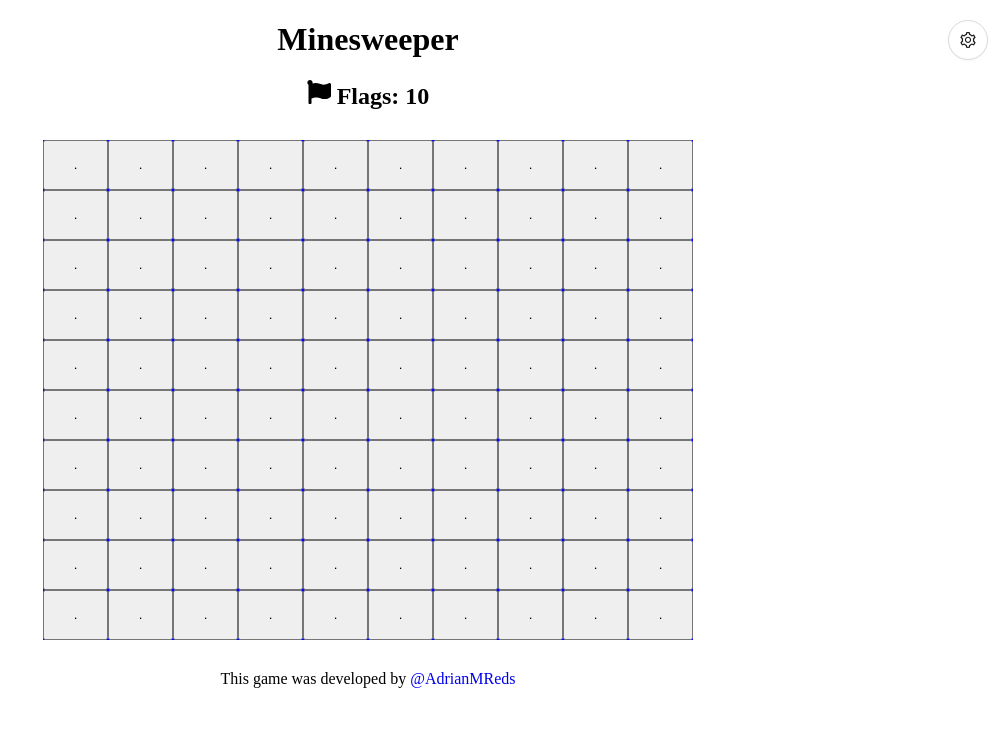
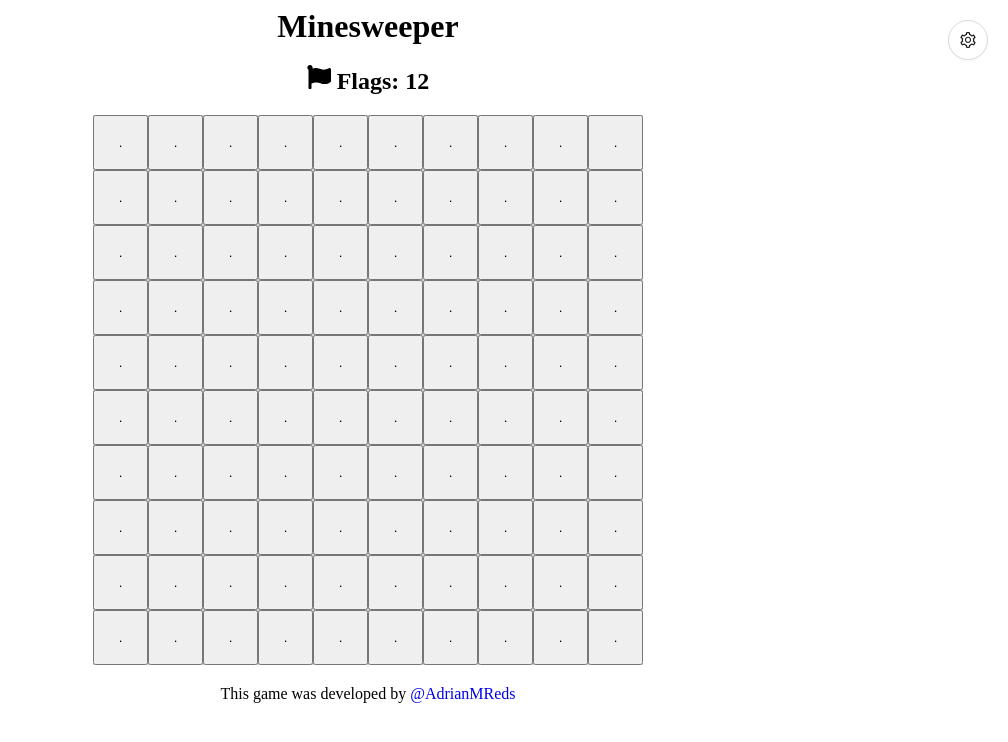
Before and after one commit to AdrianMReds/react-minesweeper, a React (Create React App) app: page / in a window 1280 px wide. Shown: the top 742 px of the page, without its empty margins (272-1280 px from the left). Built offline with nearby package versions, Linux system fonts and the light colour scheme.

Commit message:
Difficulties working

```diff
--- a/src/App.js
+++ b/src/App.js
@@ -9,7 +9,7 @@ const App = () => {
   const [settingsModalOpen, setSettingsModalOpen] = useState(false);
   return (
     <div className="App">
-      <h1>Minesweeper</h1>
+      <h1 style={{ margin: 0 }}>Minesweeper</h1>
       <Button
         icon={<SettingOutlined />}
         shape="circle"
--- a/src/Components/board/index.jsx
+++ b/src/Components/board/index.jsx
@@ -5,6 +5,7 @@ import { useSelector } from "react-redux";
 import { useDispatch } from "react-redux";
 import { updateBoard } from "../../Features/board";
 import generateBoard from "../helper";
+import { sizes } from "../helper";
 
 const Board = () => {
   const board = useSelector((state) => state.board.value.board);
@@ -16,9 +17,8 @@ const Board = () => {
   const dispatch = useDispatch();
 
   useEffect(() => {
-    console.log("Cambió lostGame");
-    console.log(lostGame);
-  }, [lostGame]);
+    setFlags(sizes[difficulty].mines);
+  }, [difficulty]);
 
   const modifyFlags = (type) => {
     setFlags((prevFlags) =>
@@ -44,10 +44,10 @@ const Board = () => {
         <div style={{ textAlign: "-webkit-center" }}>
           <button
             onClick={() => {
-              dispatch(updateBoard(generateBoard()));
+              dispatch(updateBoard(generateBoard(difficulty)));
               setLostGame(false);
               setWonGame(false);
-              setFlags(10);
+              setFlags(sizes[difficulty].mines);
             }}
           >
             Restart
@@ -66,10 +66,10 @@ const Board = () => {
         <div style={{ textAlign: "-webkit-center" }}>
           <button
             onClick={() => {
-              dispatch(updateBoard(generateBoard()));
+              dispatch(updateBoard(generateBoard(difficulty)));
               setLostGame(false);
               setWonGame(false);
-              setFlags(10);
+              setFlags(sizes[difficulty].mines);
             }}
           >
             New Game
--- a/src/Components/button-grid/index.jsx
+++ b/src/Components/button-grid/index.jsx
@@ -1,10 +1,23 @@
 import React from "react";
-import "./styles.css";
 import Button from "../button";
+import { useSelector } from "react-redux";
+import { sizes } from "../helper";
 
 const ButtonGrid = ({ board, modFlags, setLost, setWon }) => {
+  const difficulty = useSelector((state) => state.board.value.difficulty);
+
+  const style = {
+    backgroundColor: "lightgray",
+    width: 550,
+    height: 550,
+    display: "flex",
+    flexDirection: "row",
+    flexWrap: "wrap",
+    margin: "20px auto",
+  };
+
   return (
-    <div className="grid">
+    <div style={style}>
       {board.map((row) => {
         return row.map((bt) => {
           return (
@@ -13,6 +26,8 @@ const ButtonGrid = ({ board, modFlags, setLost, setWon }) => {
               modFlags={modFlags}
               setLost={setLost}
               setWon={setWon}
+              btWidth={style.width / sizes[difficulty].columns}
+              btHeight={style.height / sizes[difficulty].columns}
             />
           );
         });
--- a/src/Components/button-grid/styles.css
+++ /dev/null
@@ -1,8 +0,0 @@
-.grid {
-  background-color: blue;
-  margin: 30px auto;
-  display: grid;
-  grid-template-columns: repeat(10, 1fr);
-  max-width: 650px;
-  position: relative;
-}
--- a/src/Components/button/index.jsx
+++ b/src/Components/button/index.jsx
@@ -6,7 +6,7 @@ import { updateBoard } from "../../Features/board";
 import { useDispatch } from "react-redux";
 import { useSelector } from "react-redux";
 
-const Button = ({ bt, modFlags, setLost, setWon }) => {
+const Button = ({ bt, modFlags, setLost, setWon, btWidth, btHeight }) => {
   const board = useSelector((state) => state.board.value.board);
   let bx = bt.coords.x;
   let by = bt.coords.y;
@@ -178,14 +178,18 @@ const Button = ({ bt, modFlags, setLost, setWon }) => {
       onClick={handleClick}
       onContextMenu={handleClick}
       disabled={stat === "u" ? true : false}
-      style={{ cursor: stat === "u" ? "auto" : "pointer" }}
+      style={{
+        cursor: stat === "u" ? "auto" : "pointer",
+        width: btWidth,
+        height: btHeight,
+      }}
     >
       {stat === "b" ? (
         "."
       ) : stat === "f" ? (
         <FaFlag />
       ) : bt.value === 9 ? (
-        <FaBomb color="white" />
+        <FaBomb color="black" />
       ) : bt.value !== 0 ? (
         bt.value
       ) : (
--- a/src/Components/helper.js
+++ b/src/Components/helper.js
@@ -1,3 +1,9 @@
+export const sizes = {
+  facil: { columns: 10, mines: 12 },
+  medio: { columns: 15, mines: 40 },
+  dificil: { columns: 20, mines: 75 },
+};
+
 const addNumbers = (b) => {
   for (let i = 0; i < b.length; i++) {
     for (let j = 0; j < b[i].length; j++) {
@@ -35,22 +41,23 @@ const addNumbers = (b) => {
   return b;
 };
 
-const generateBoard = () => {
-  let boardArray = new Array(10).fill(new Array(10).fill());
+const generateBoard = (diff) => {
+  let boardArray = new Array(sizes[diff].columns).fill(
+    new Array(sizes[diff].columns).fill()
+  );
 
-  const randomArray = Array.from(Array(100).keys());
+  const randomArray = Array.from(Array(sizes[diff].columns ** 2).keys());
 
   let counter = 0;
   let board = [];
   let mines = [];
   //Generate mine locations
-  for (let i = 0; i < 10; i++) {
+  for (let i = 0; i < sizes[diff].mines; i++) {
     let rndm = Math.floor(Math.random() * randomArray.length);
 
     mines.push(randomArray[rndm]);
     randomArray.splice(rndm, 1);
   }
-  //   console.log(boardArray);
   //Board generation
   for (let x = 0; x < boardArray.length; x++) {
     board.push([]);
--- a/src/Components/settings-modal/index.jsx
+++ b/src/Components/settings-modal/index.jsx
@@ -1,13 +1,16 @@
 import React from "react";
 import { Modal, Button } from "antd";
 import { useState, useEffect } from "react";
-import { updateDifficulty } from "../../Features/board";
+import { updateBoard, updateDifficulty } from "../../Features/board";
 import { useDispatch } from "react-redux";
 import { useSelector } from "react-redux";
+import generateBoard from "../helper";
+import { sizes } from "../helper";
 
 const SettingsModal = ({ modalOpen, setModalOpen }) => {
   const difficulty = useSelector((state) => state.board.value.difficulty);
   const [tempDiff, setTempDiff] = useState(difficulty);
+  const dispatch = useDispatch();
 
   useEffect(() => {
     if (modalOpen) {
@@ -16,15 +19,15 @@ const SettingsModal = ({ modalOpen, setModalOpen }) => {
   }, [modalOpen]);
 
   const handleOk = () => {
+    setModalOpen(false);
     dispatch(updateDifficulty(tempDiff));
-    setModalOpen(false);
+    dispatch(updateBoard(generateBoard(tempDiff)));
   };
 
   const handleCancel = () => {
     setModalOpen(false);
   };
 
-  const dispatch = useDispatch();
   return (
     <Modal
       open={modalOpen}
--- a/src/Features/board.js
+++ b/src/Features/board.js
@@ -3,7 +3,9 @@ import generateBoard from "../Components/helper";
 
 export const boardSlice = createSlice({
   name: "board",
-  initialState: { value: { board: generateBoard(), difficulty: "facil" } },
+  initialState: {
+    value: { board: generateBoard("facil"), difficulty: "facil" },
+  },
   reducers: {
     updateBoard: (state, action) => {
       state.value.board = action.payload;
```
